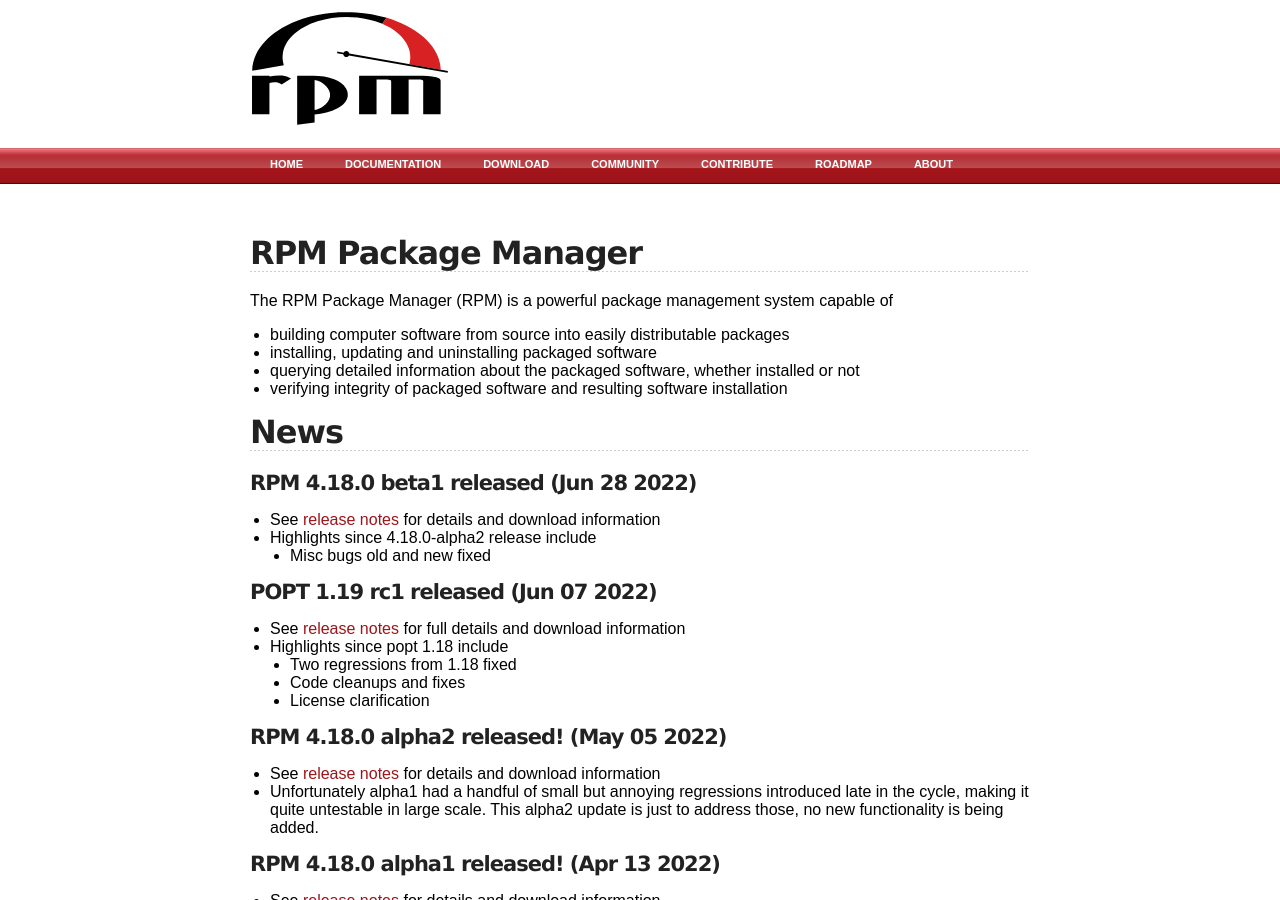
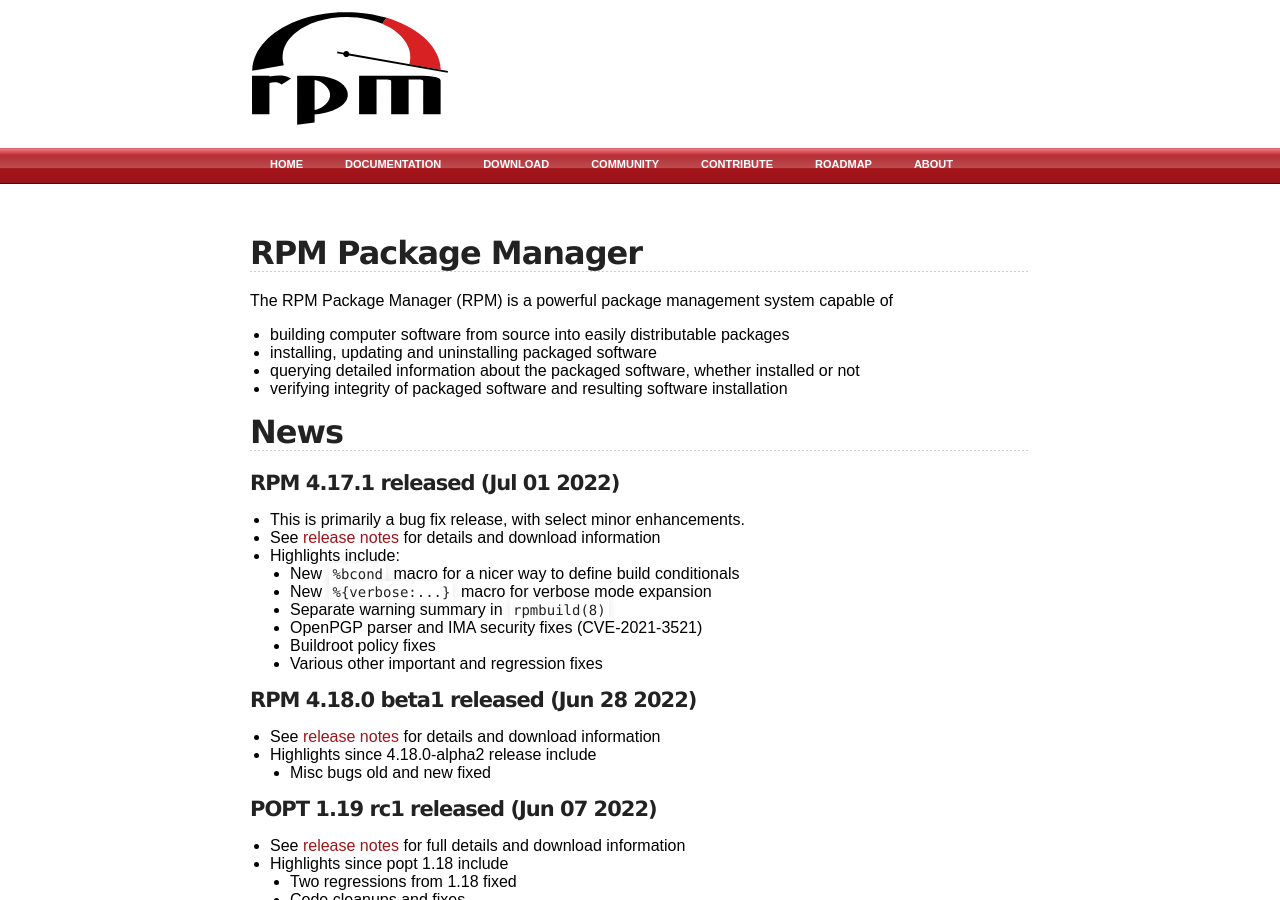
Before and after one commit to rpm-software-management/rpm-web, a Jekyll site: the page built from index.md, in a window 1280 px wide and 900 px high. Built offline with Jekyll 4.4.1, drawn with Linux system fonts in a browser that asks for light colours.

```diff
--- a/index.md
+++ b/index.md
@@ -15,6 +15,17 @@ capable of
 * verifying integrity of packaged software and resulting software installation
 
 ## News
+#### RPM 4.17.1 released (Jul 01 2022)
+* This is primarily a bug fix release, with select minor enhancements.
+* See [release notes](wiki/Releases/4.17.1) for details and download information
+* Highlights include:
+  * New `%bcond` macro for a nicer way to define build conditionals
+  * New `%{verbose:...}` macro for verbose mode expansion
+  * Separate warning summary in `rpmbuild(8)`
+  * OpenPGP parser and IMA security fixes (CVE-2021-3521)
+  * Buildroot policy fixes
+  * Various other important and regression fixes
+
 #### RPM 4.18.0 beta1 released (Jun 28 2022)
 * See [release notes](wiki/Releases/4.18.0) for details and download information
 * Highlights since 4.18.0-alpha2 release include
```
Also changed, not shown: download.md (+1 -0 lines), timeline.md (+11 -0 lines), wiki/Releases/4.17.1.md (added, +97 -0 lines).
